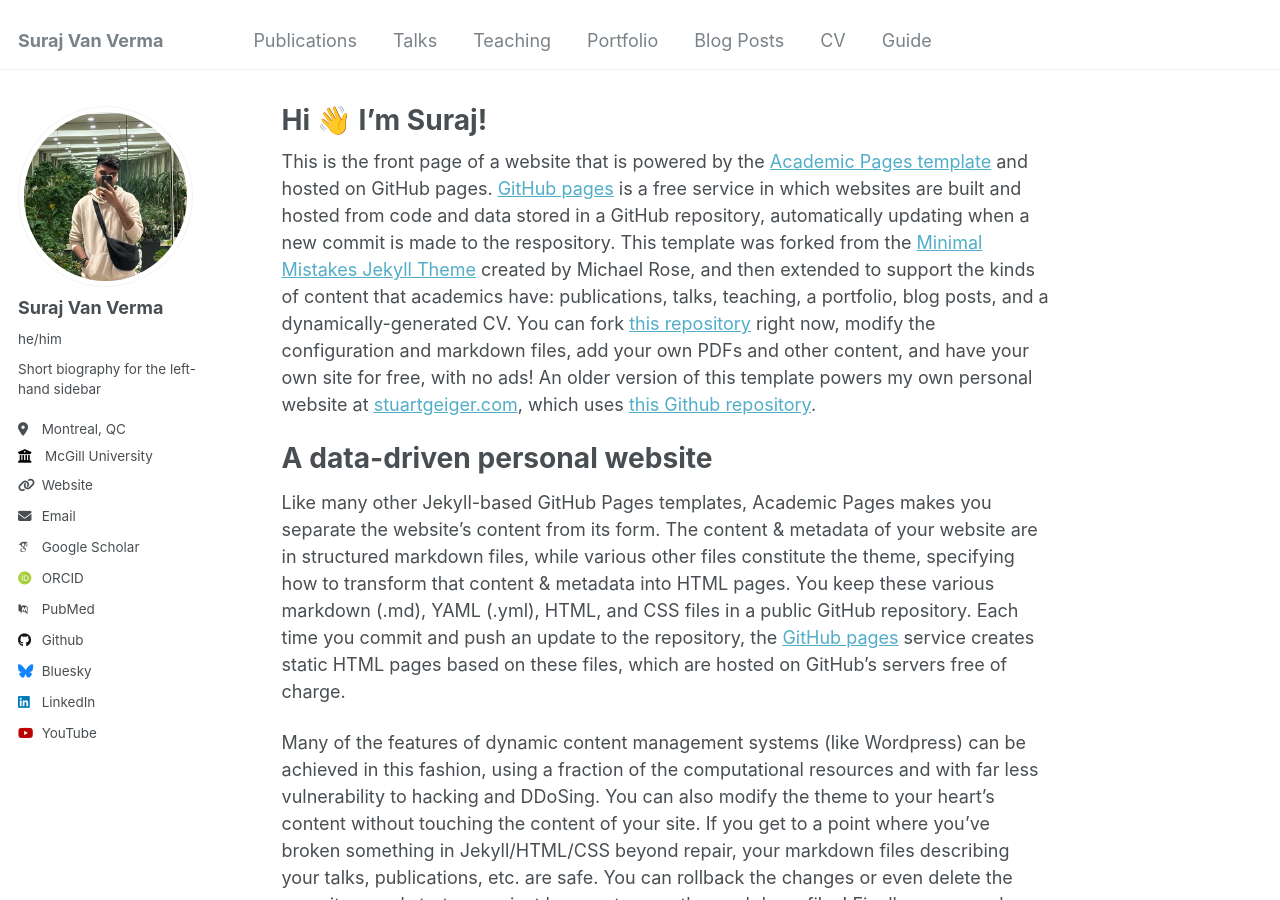
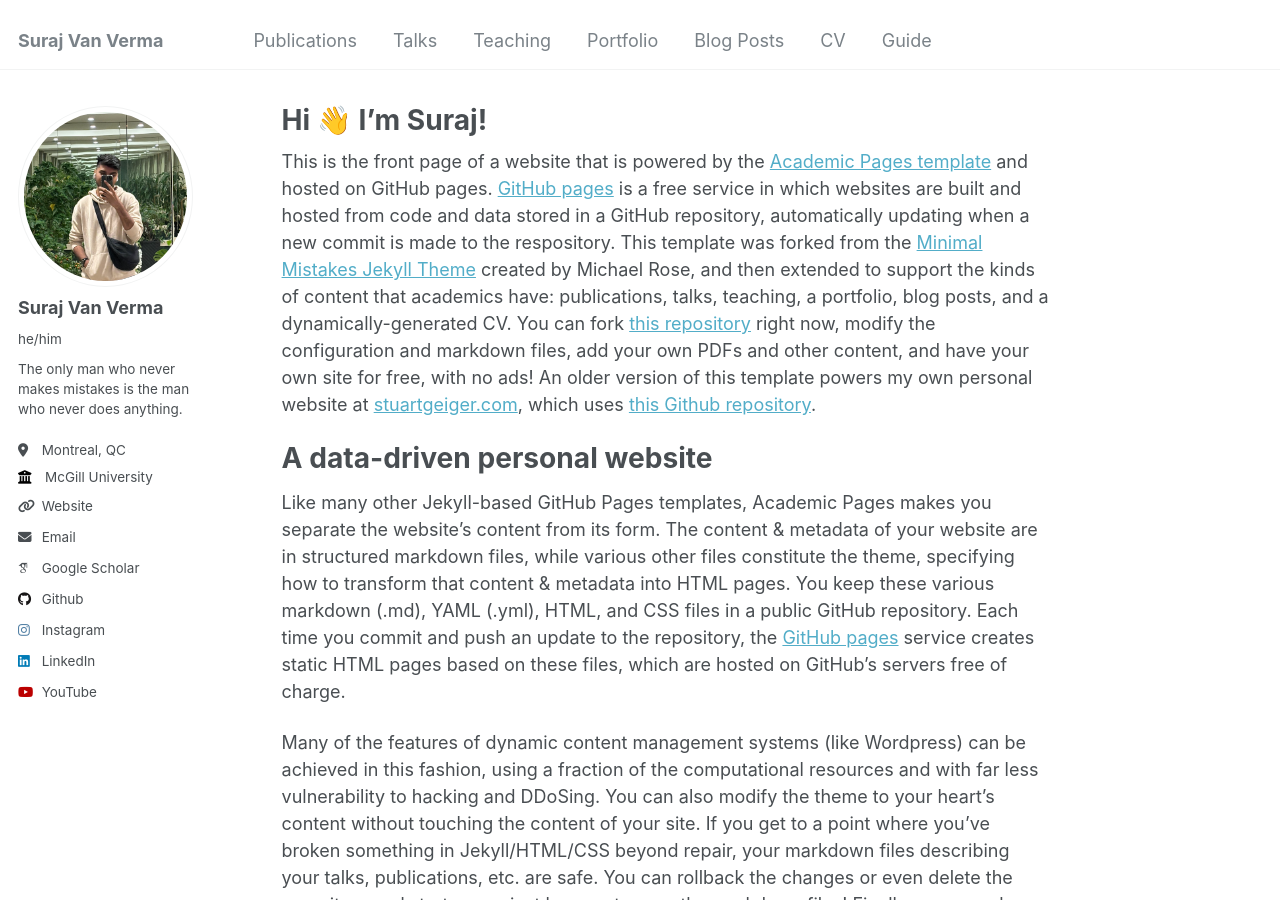
Before and after one commit to bythebug/bythebug.github.io, a Jekyll site: the page built from _pages/about.md, in a window 1280 px wide and 900 px high. Built offline with Jekyll 4.4.1, drawn with Linux system fonts in a browser that asks for light colours; some web fonts are replaced.

Commit message:
Added Socials

```diff
--- a/_config.yml
+++ b/_config.yml
@@ -24,54 +24,54 @@
   avatar           : "profile.png"
   name             : "Suraj Van Verma"
   pronouns         : "he/him"
-  bio              : "Short biography for the left-hand sidebar"
+  bio              : "The only man who never makes mistakes is the man who never does anything."
   location         : "Montreal, QC"
   employer         : "McGill University"
   uri              : "https://bythebug.github.io" # Used for author profile link
   email            : "suraj.verma@mail.mcgill.ca"
 
   # Academic websites
-  arxiv            : # URL - Update with the correct link to your profile
-  googlescholar    : "https://scholar.google.com/citations?user=PS_CX0AAAAAJ"
-  impactstory      : # URL
-  orcid            : "http://orcid.org/yourorcidurl"
-  semantic         : # URL
-  pubmed           : "https://www.ncbi.nlm.nih.gov/pubmed/?term=john+snow"
-  researchgate     : # URL
+  # arxiv            : # URL - Update with the correct link to your profile
+  googlescholar    : "https://scholar.google.ca/citations?user=-eNkG08AAAAJ&hl=en"
+  # impactstory      : # URL
+  # orcid            : "http://orcid.org/yourorcidurl"
+  # semantic         : # URL
+  # pubmed           : "https://www.ncbi.nlm.nih.gov/pubmed/?term=john+snow"
+  # researchgate     : # URL
 
   # Repositories and software development
-  bitbucket        : # Username - Update with your username on the site
-  codepen          : # Username
-  dribbble         : # Username
+  # bitbucket        : # Username - Update with your username on the site
+  # codepen          : # Username
+  # dribbble         : # Username
   github           : "bythebug"
   kaggle           : # Username
-  stackoverflow    : # User number or user number and name (i.e., use "1" or "1/jeff-atwood")
+  # stackoverflow    : # User number or user number and name (i.e., use "1" or "1/jeff-atwood")
 
   # Social media
-  bluesky          : "bsky.app" # Replace this with you Bluesky username
-  facebook         : # Username
-  flickr           : # Username
-  foursquare       : # Username
-  goodreads        : # Username
-  google_plus      : # Username
-  keybase          : # Username
-  instagram        : # Username
-  lastfm           : # Username
+  # bluesky          : "bsky.app" # Replace this with you Bluesky username
+  # facebook         : # Username
+  # flickr           : # Username
+  # foursquare       : # Username
+  # goodreads        : # Username
+  # google_plus      : # Username
+  # keybase          : # Username
+  instagram          : "suraj.builds"
+  # lastfm           : # Username
   linkedin         :  "bythebug"
-  mastodon         : # URL
-  medium           : # URL
-  pinterest        : # Username
-  soundcloud       : # Username
-  steam            : # Username
-  telegram         : # URL
-  tumblr           : # Username
-  twitter          : # Username for X / Twitter
-  vine             : # Username
-  weibo            : # Username
-  wikipedia        : # Username
-  xing             : # Username
+  # mastodon         : # URL
+  # medium           : # URL
+  # pinterest        : # Username
+  # soundcloud       : # Username
+  # steam            : # Username
+  # telegram         : # URL
+  # tumblr           : # Username
+  # twitter          : # Username for X / Twitter
+  # vine             : # Username
+  # weibo            : # Username
+  # wikipedia        : # Username
+  # xing             : # Username
   youtube          : "@bythebug"
-  zhihu            : # URL
+  # zhihu            : # URL
 
 # Publication Category - The following the list of publication categories and their headings
 publication_category:
```
